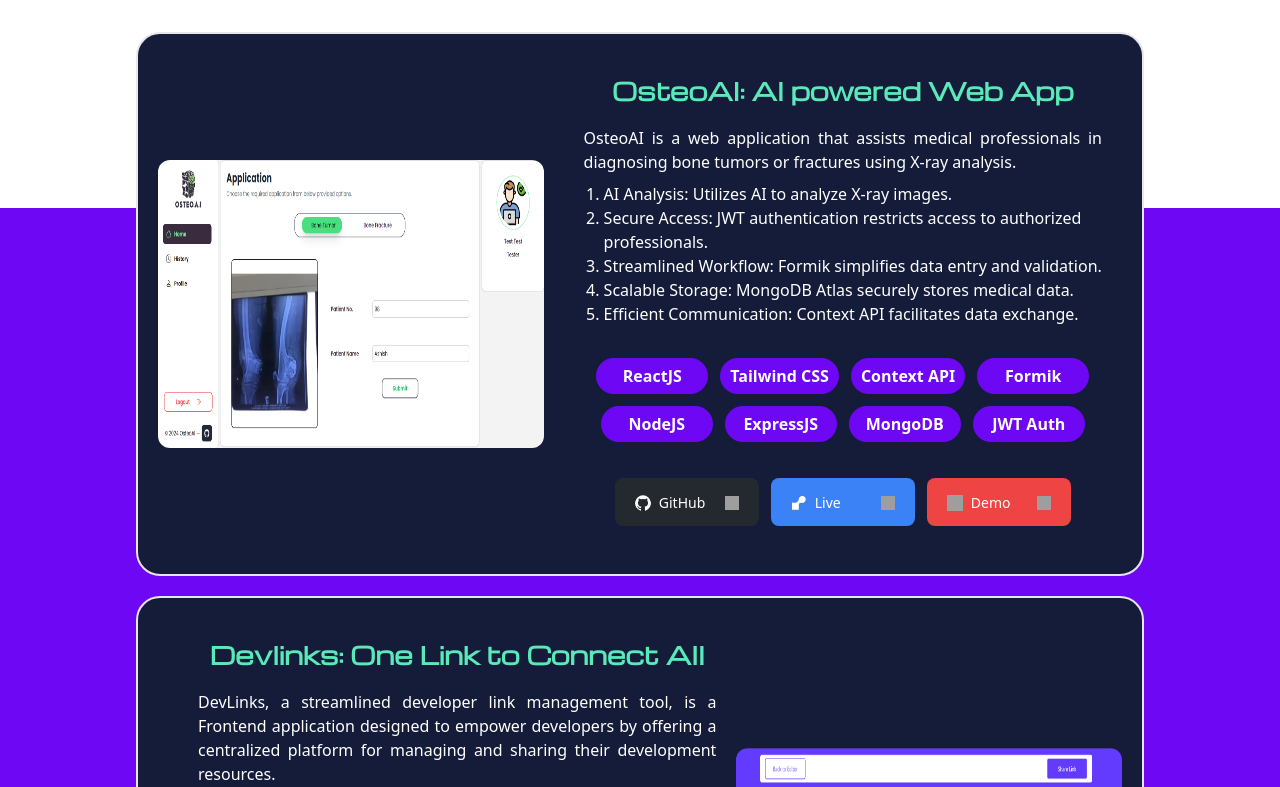
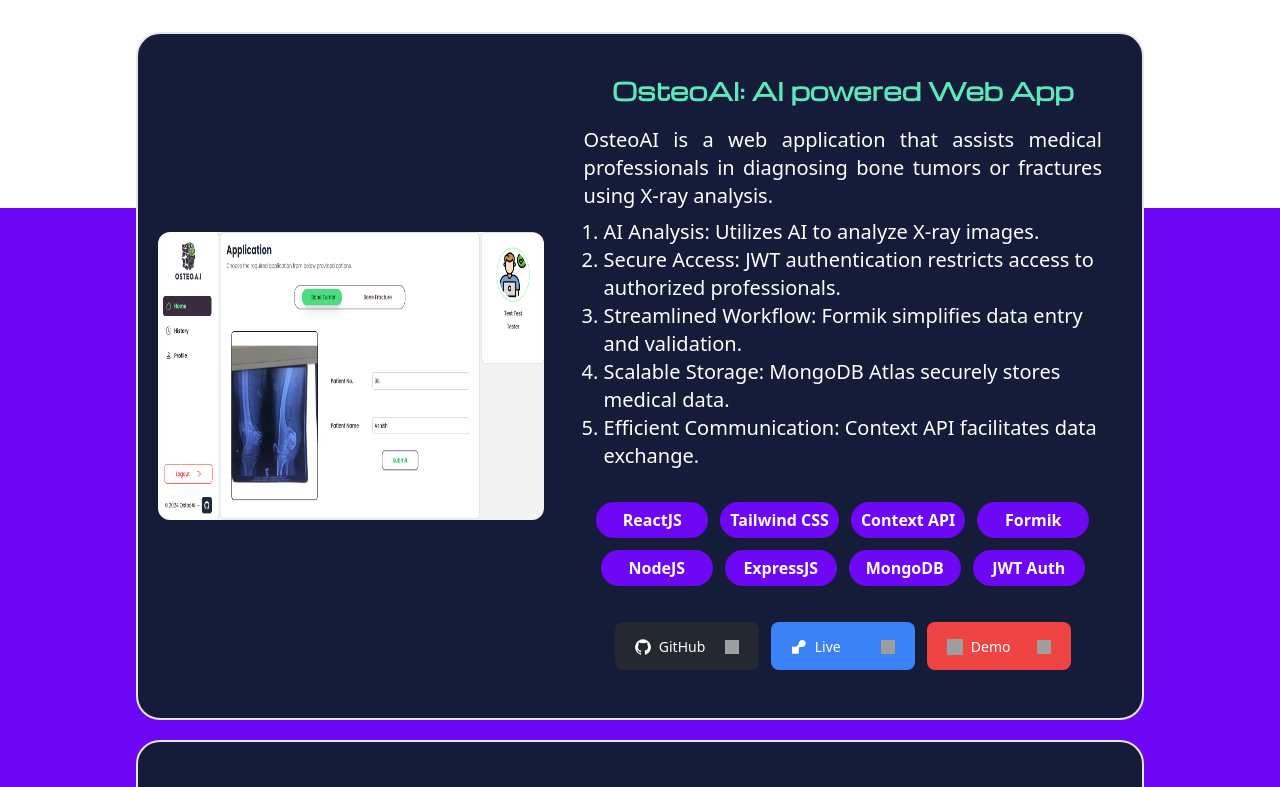
Before and after one commit to sumitkrjha/SUMI.T., a React (Vite) app: page / in a window 1280 px wide. Shown: the part 2320-3107 px from the top of the page. Built offline with nearby package versions, Linux system fonts and the light colour scheme; grey boxes are pictures that could not be loaded.

Commit message:
Made the changes to make the app completely responsive

```diff
--- a/src/components/Contact.jsx
+++ b/src/components/Contact.jsx
@@ -137,11 +137,11 @@ const Contact = ({ id }) => {
           </div>
           <div
             id="linkContainer"
-            className="relative h-auto lg:w-1/2 border-t-4 lg:border-l-4 border-blue-violet"
+            className="relative h-auto lg:w-1/2 border-t-4 lg:border-t-0 lg:border-l-4 border-blue-violet"
           >
             <div
               id="or"
-              className="relative top-[-2rem] lg:top-72 left-[135px] lg:left-[-32px] h-16 w-16 p-4 rounded-full flex items-center justify-center border-2 border-white bg-deep-blue text-2xl font-semibold text-lime-green"
+              className="relative top-[-2rem] lg:top-72 min-[400px]:left-1/2 left-[135px] lg:left-[-32px] h-16 w-16 p-4 rounded-full flex items-center justify-center border-2 border-white bg-deep-blue text-2xl font-semibold text-lime-green"
             >
               OR
             </div>
--- a/src/components/Project.jsx
+++ b/src/components/Project.jsx
@@ -143,17 +143,17 @@ const Project = ({ id }) => {
             </div>
             <div
               id="detailsContainer"
-              className="lg:w-3/5 w-[319px] h-auto py-5 pr-5 pl-10 "
+              className="lg:w-3/5 w-[319px] h-auto sm:px-0 py-5 lg:pr-5 lg:pl-10 "
             >
               <h1 className="text-2xl font-bold  text-lime-green text-center mb-5 michroma-regular">
                 {items.heading}
               </h1>
-              <p className=" text-base text-white text-justify mb-2">
+              <p className=" text-base sm:text-xl text-white text-justify mb-2">
                 {items.description}
               </p>
               <ul className="mb-8 pl-5">
                 {items.points.map((point) => (
-                  <li className="list-decimal">{point}</li>
+                  <li className="list-decimal sm:text-xl">{point}</li>
                 ))}
               </ul>
               <ul className="h-auto w-auto flex gap-3 mb-9 items-center justify-center flex-wrap">
```
